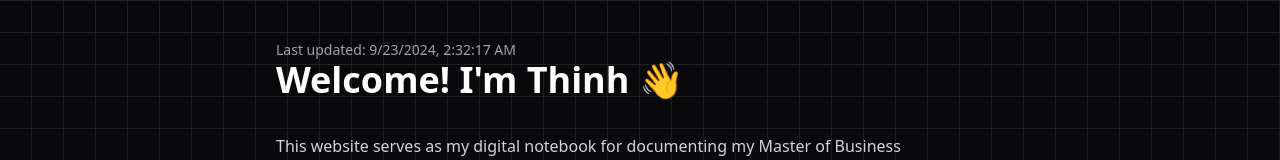
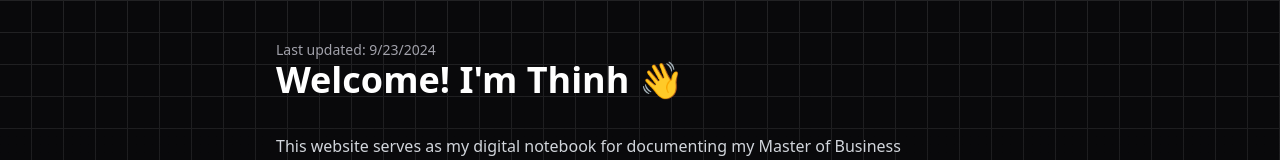
Before and after one commit to Th1nhNg0/mba, a Next.js app: page / in a window 1280 px wide. Shown: the top 160 px of the page. Built offline with nearby package versions, Linux system fonts and the light colour scheme.

Commit message:
Refactor date formatting in Home component

```diff
--- a/src/app/page.tsx
+++ b/src/app/page.tsx
@@ -10,7 +10,7 @@ export default async function Home() {
       <p className="text-sm text-muted-foreground">
         Last updated:{" "}
         <time dateTime={lastUpdated.toISOString()}>
-          {lastUpdated.toLocaleString()}
+          {lastUpdated.toLocaleDateString()}
         </time>
       </p>
       <div className="prose dark:prose-invert max-w-none">
```
